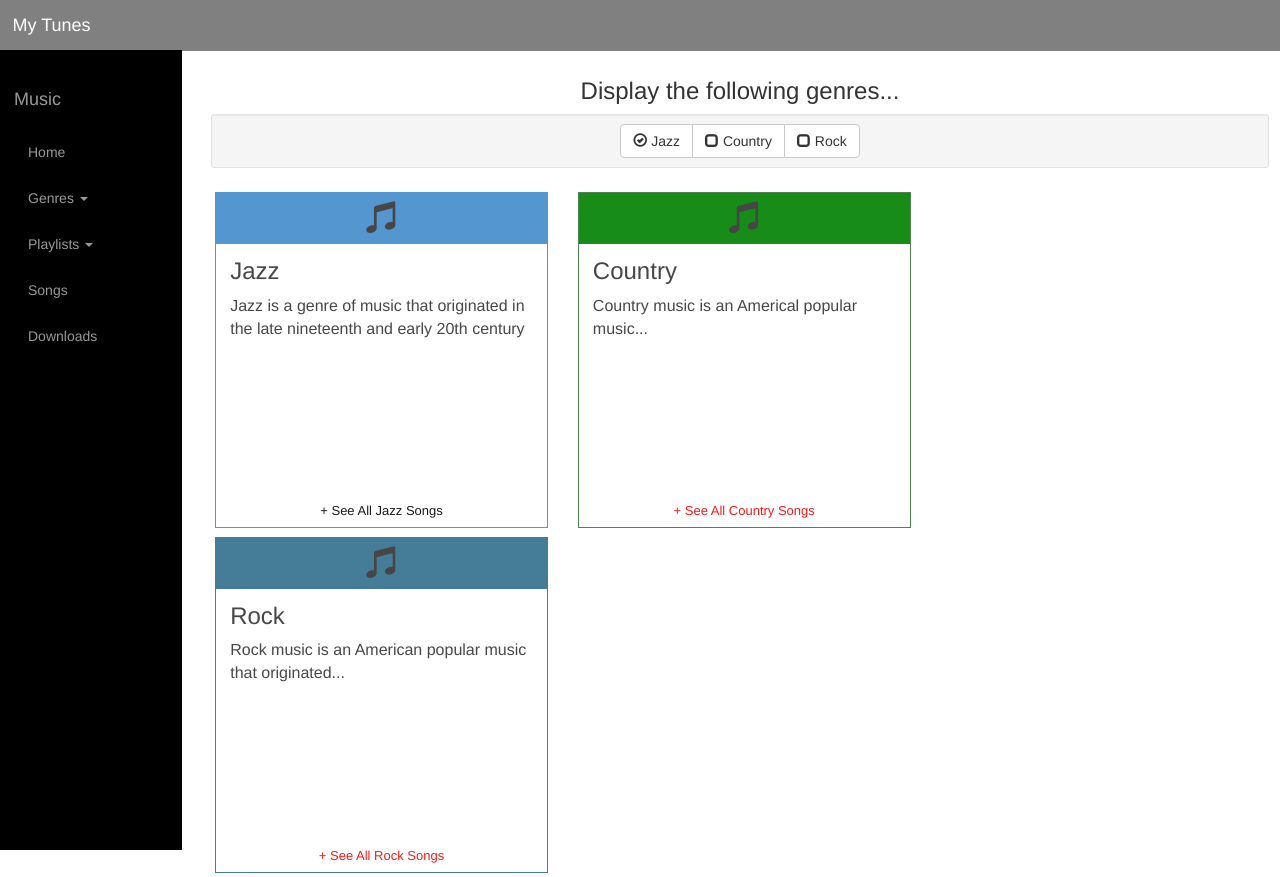
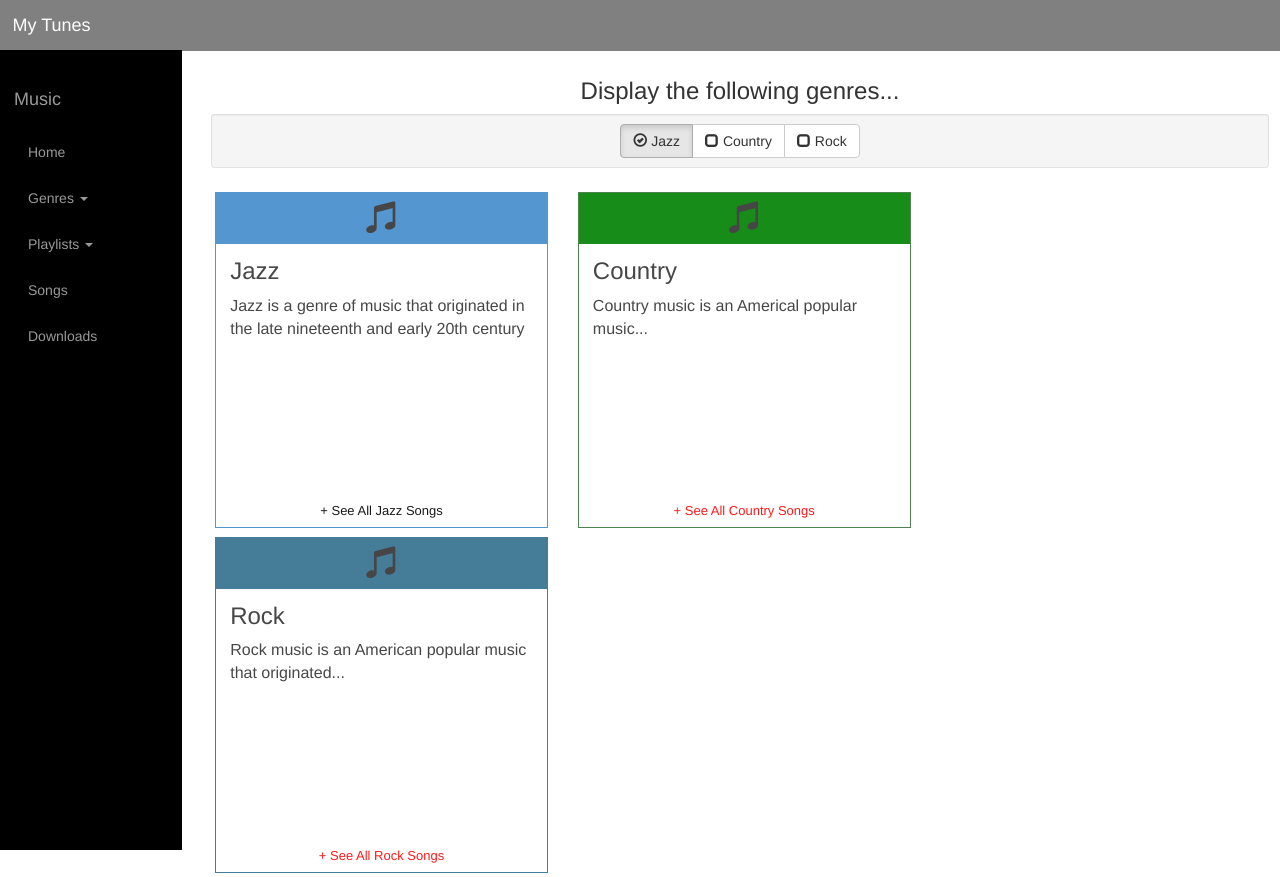
Before and after one commit to sizif/extend-boostrap-with-css-js-and-jquery, a website: page genres.html in a window 1280 px wide. Drawn offline with nearby package versions, Linux system fonts and the light colour scheme.

Commit message:
(1) Add active class to checkbox button with jQuery

```diff
--- a/genres.html
+++ b/genres.html
@@ -28,6 +28,8 @@
 		.checkbox-inline label {
 			text-align: left;
 		}
+
+
 	</style>
 </head>
 <body class="notransition">
@@ -202,7 +204,8 @@
 			$("input:checked").prev()
 				.removeClass('glyphicon-unchecked')
 				.addClass('glyphicon-ok-circle');
-
+			$("input:checked").parent()
+				.addClass('active');
 		});
 	</script>
 </body>
```
